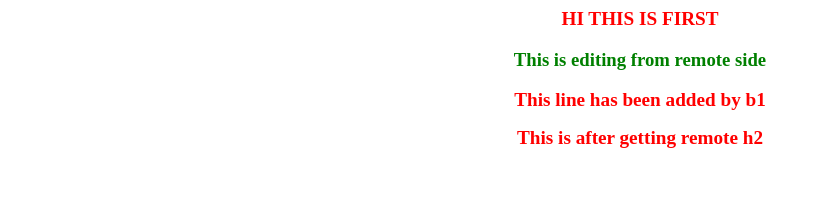
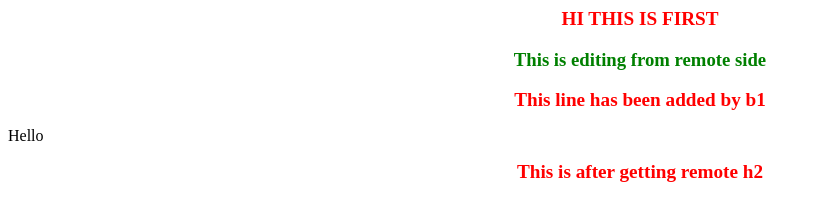
Before and after one commit to abhishekadityaroy102/gitrevise, a plain HTML site: page frontend/index.html in a window 1280 px wide. Shown: the whole page, without its empty margins (0-820 px from the left). Drawn offline with Linux system fonts and the light colour scheme.

Commit message:
a tag added by b4

```diff
--- a/frontend/index.html
+++ b/frontend/index.html
@@ -19,7 +19,7 @@
     <h2>HI THIS IS FIRST </h2>
     <h3>This is editing from remote side</h3>
     <h2>This line has been added by b1</h2>
-
+      <a>Hello</a>
     <h2>This is after getting remote h2 </h2>
 </body>
 </html>
```
